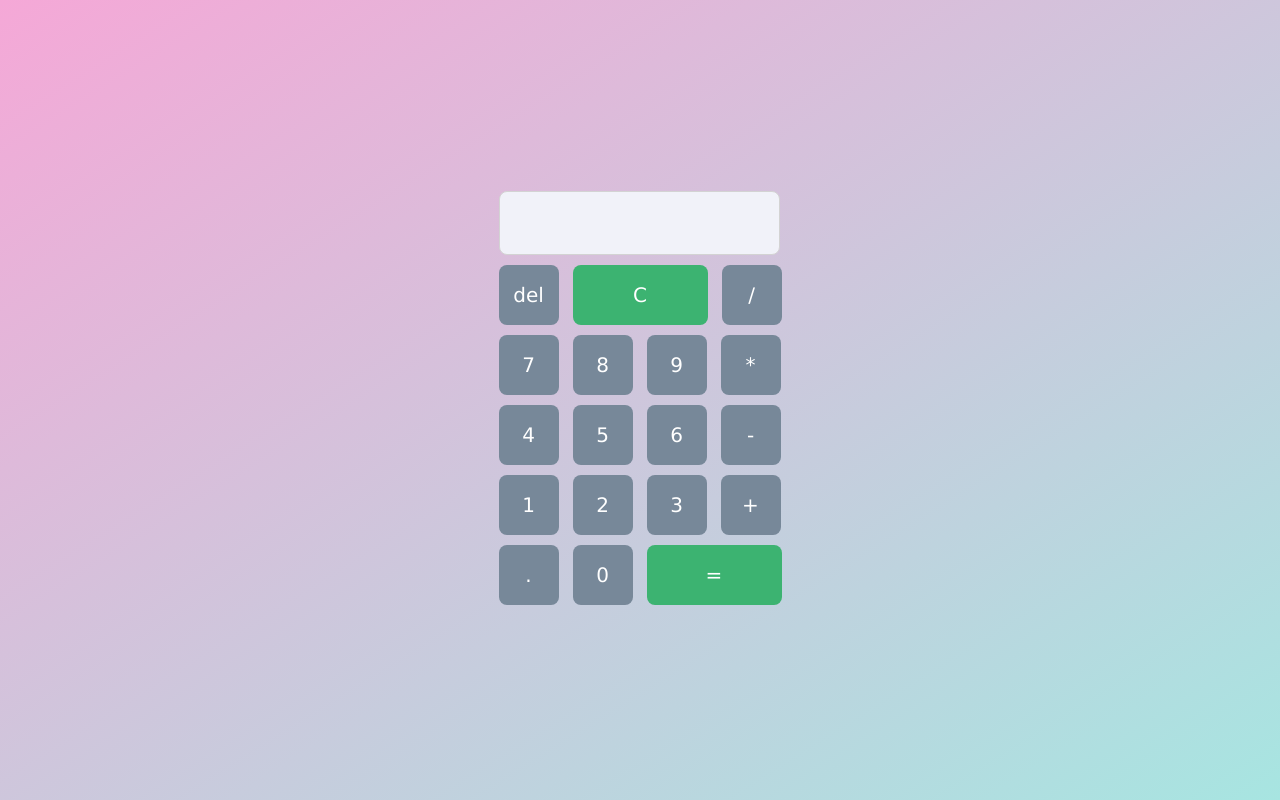
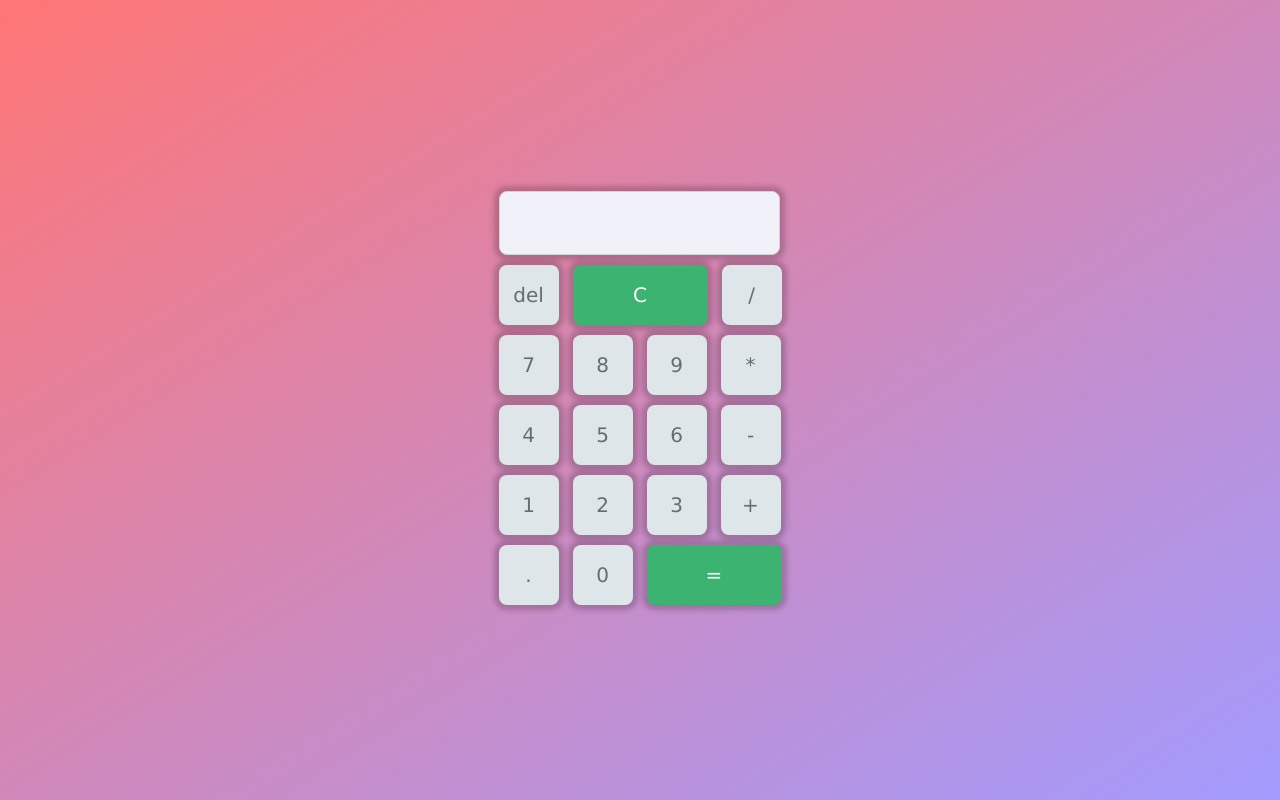
Before and after one commit to Aashish55/JavaScript-calculator, a plain HTML site: page index.html in a window 1280 px wide. Both pictures are taken after a click on the button "del". Drawn offline with Linux system fonts and the light colour scheme.

Commit message:
final commit

```diff
--- /dev/null
+++ b/css/styles.css
@@ -0,0 +1,64 @@
+body{
+    padding: 0;
+    margin: 0;
+    box-sizing: border-box;
+    position: relative;
+
+
+}
+.background{
+    background-image: linear-gradient(to right bottom, #ff7675, #a29bfe);
+    height: 100vh;
+
+    display: flex;
+    align-items: center;
+    justify-content: center;
+
+}
+.container{
+
+
+    display: flex;
+    align-items: center;
+    justify-content: center;
+}
+.btn{
+    padding: 10px;
+    height: 60px;
+    width: 60px;
+    margin: 5px;
+
+    color: #636e72;
+    border: none;
+    outline: none;
+    box-shadow: 0 0 5px 5px rgba(0, 0, 0, 0.192);
+    background-color: #dfe6e9;
+    font-size: 20px;
+    font-weight: 500;
+    border-radius: 8px;
+    font-family: 'Lucida Sans', 'Lucida Sans Regular', 'Lucida Grande', 'Lucida Sans Unicode', Geneva, Verdana, sans-serif;
+}
+.btn-equalto{
+    width: 135px;
+    color: white;
+    background-color: mediumseagreen;
+}
+.inputfield{
+    width: 100%;
+
+}
+.input-section{
+    box-shadow: 0 0 5px 5px rgba(0, 0, 0, 0.192);
+    height: 60px;
+    width: 275px;
+    background-color:#f1f2f9;
+    margin-left: 5px;
+    border: 1px solid lightgrey;
+    margin-bottom: 5px;
+    text-align: right;
+    font-size: 40px;
+    border-radius: 8px;
+}
+.input-section:focus{
+    border: none;
+}
--- a/index.html
+++ b/index.html
@@ -4,68 +4,8 @@
 <head>
     <meta charset="UTF-8">
     <meta name="viewport" content="width=device-width, initial-scale=1.0">
-    <!-- <link rel="stylesheet" href="/style.css"> -->
-    <title>Calculator Grid</title>
-    <style>
-        body{
-    /*margin: 10% 37%;
-    */padding: 0;
-    margin: 0;
-    box-sizing: border-box;
-    position: relative;
-
-}
-.background{
-    background-image: linear-gradient(to right bottom, #f5a8d7, #a7e5e1);
-    height: 100vh;
-
-    display: flex;
-    align-items: center;
-    justify-content: center;
-
-}
-.container{
-
-
-    display: flex;
-    align-items: center;
-    justify-content: center;
-}
-.btn{
-    padding: 10px;
-    height: 60px;
-    width: 60px;
-    margin: 5px;
-    color: #fff;
-    border: none;
-    background-color: lightslategray;
-    font-size: 20px;
-    font-weight: 500;
-    border-radius: 8px;
-    font-family: 'Lucida Sans', 'Lucida Sans Regular', 'Lucida Grande', 'Lucida Sans Unicode', Geneva, Verdana, sans-serif;
-}
-.btn-equalto{
-    width: 135px;
-    background-color: mediumseagreen;
-}
-.inputfield{
-    width: 100%;
-}
-.input-section{
-    height: 60px;
-    width: 275px;
-    background-color:#f1f2f9;
-    margin-left: 5px;
-    border: 1px solid lightgrey;
-    margin-bottom: 5px;
-    text-align: right;
-    font-size: 40px;
-    border-radius: 8px;
-}
-.input-section:focus{
-    border: none;
-}
-    </style>
+    <link rel="stylesheet" href="/css/styles.css">
+    <title>Calculator</title>
 </head>
 
 <body>
@@ -112,44 +52,7 @@
 
         </div>
     </div>
-    <script>
-        var input= document.querySelector('.input-section')
-        var firstValue=0;
-        var point =false;
-
-        function buttonClicked(value){
-            input.value+=value
-        }
-
-        function deleteButton(){
-
-            for(var i =0;i< input.value.length;i++){
-
-            }
-        }
-        function pointButton(value){
-            if(point===false){
-                input.value+=value
-                point=true
-            }
-        }
-        function operationButton(operator){
-            firstValue= input.value +operator
-
-            console.log(input.value + operator)
-            clearButton()
-            point=false
-        }
-        function equals(){
-
-            input.value=eval(firstValue + input.value)
-            point=false
-        }
-
-        function clearButton(){
-            input.value=''
-        }
-    </script>
+    <script src="/js/app.js"></script>
 </body>
 
 </html>
--- /dev/null
+++ b/js/app.js
@@ -0,0 +1,36 @@
+var input= document.querySelector('.input-section')
+        var firstValue=0;
+        var point =false;
+
+        function buttonClicked(value){
+            input.value+=value
+        }
+
+        function deleteButton(){
+
+            for(var i =0;i< input.value.length;i++){
+
+            }
+        }
+        function pointButton(value){
+            if(point===false){
+                input.value+=value
+                point=true
+            }
+        }
+        function operationButton(operator){
+            firstValue= input.value +operator
+
+            console.log(input.value + operator)
+            clearButton()
+            point=false
+        }
+        function equals(){
+
+            input.value=eval(firstValue + input.value)
+            point=false
+        }
+
+        function clearButton(){
+            input.value=''
+        }
```
